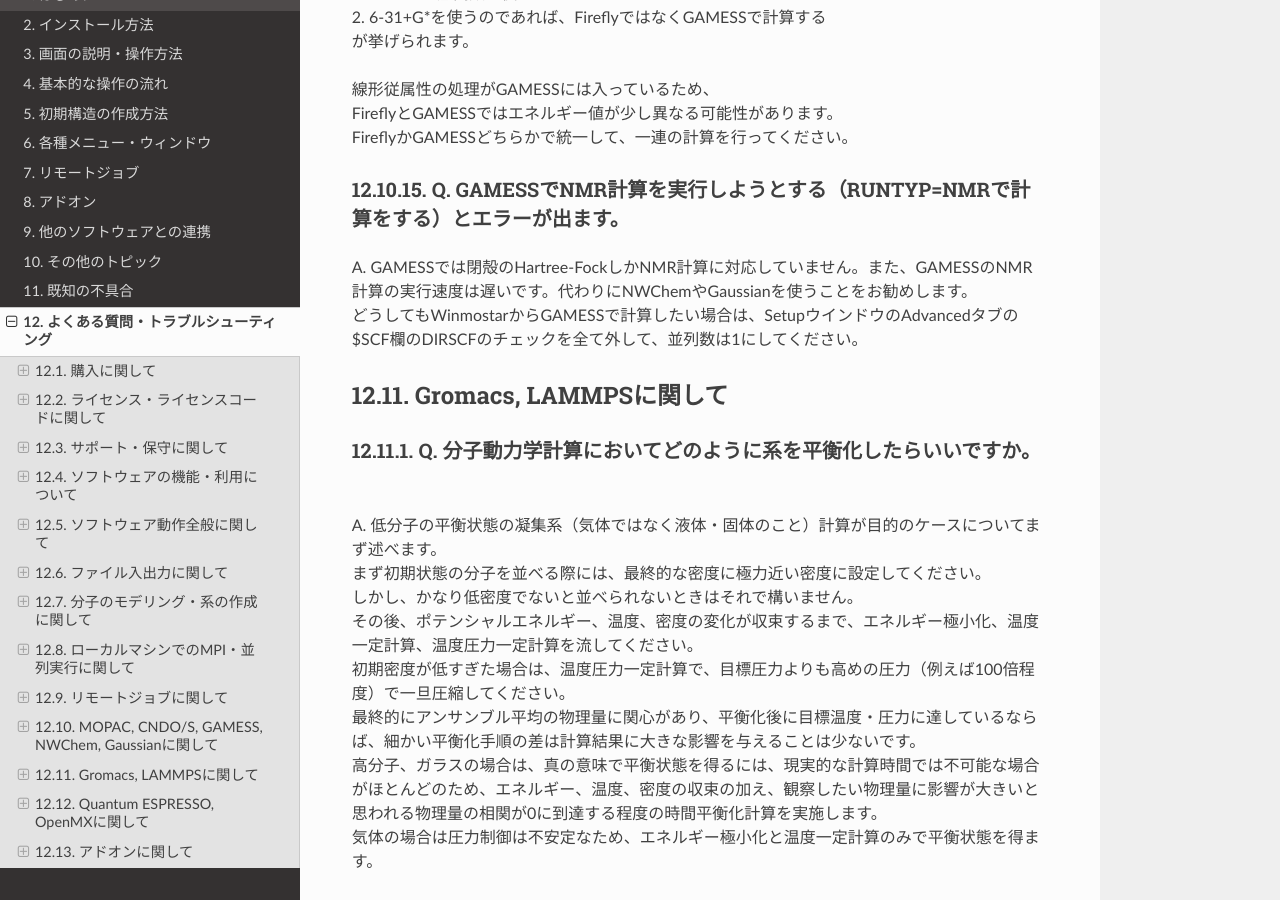
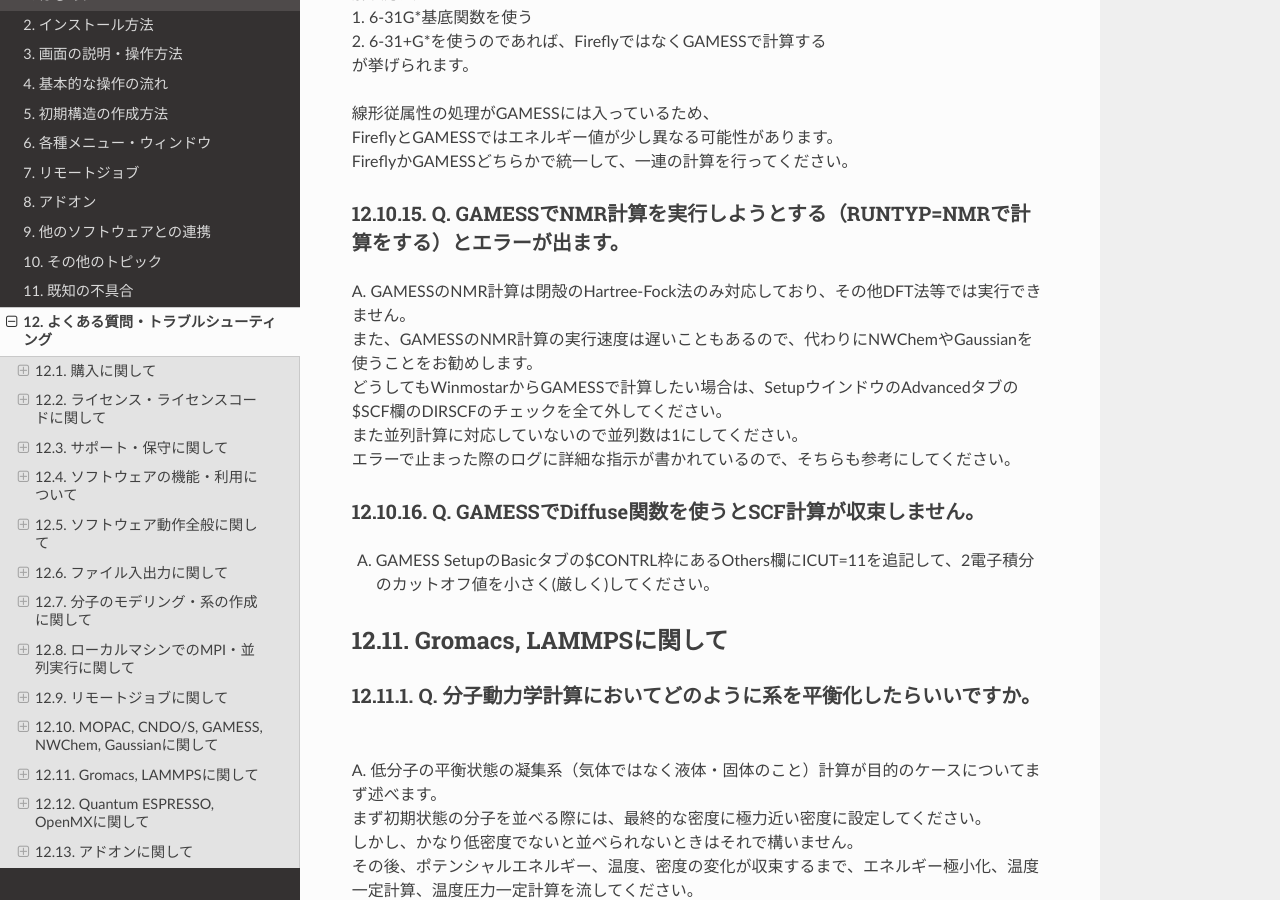
Before and after one commit to X-Ability/winmostar_doc, a Sphinx documentation site: the page built from source/faq/faq.rst, in a window 1280 px wide and 900 px high, scrolled down 18384 px. Built offline with Sphinx 7.4.7 and the Read the Docs theme 2.0.0, drawn with Linux system fonts in a browser that asks for light colours; formulas are drawn with MathJax 3; some of the changed text lies outside the part shown.

Commit message:
FAQ追記

```diff
--- a/source/faq/faq.rst
+++ b/source/faq/faq.rst
@@ -520,8 +520,16 @@ Q. 一部の分子において、Fireflyのoptimaize実行後、分子軌道UVvi
 Q. GAMESSでNMR計算を実行しようとする（RUNTYP=NMRで計算をする）とエラーが出ます。
 ^^^^^^^^^^^^^^^^^^^^^^^^^^^^^^^^^^^^^^^^^^^^^^^^^^^^^^^^^^^^^^^^^^^^^^^^^^^^^^^^^^^^^^^^^^^^^^^^^^^^^^^^^^^^^^^^^^^^^^^^^^^^^^^^^^^^^^^^^^^^^^^^^^^^^^^^^^^^^^^^^^^^^^^^^^^^^^
 
-| A. GAMESSでは閉殻のHartree-FockしかNMR計算に対応していません。また、GAMESSのNMR計算の実行速度は遅いです。代わりにNWChemやGaussianを使うことをお勧めします。
-| どうしてもWinmostarからGAMESSで計算したい場合は、SetupウインドウのAdvancedタブの$SCF欄のDIRSCFのチェックを全て外して、並列数は1にしてください。
+| A. GAMESSのNMR計算は閉殻のHartree-Fock法のみ対応しており、その他DFT法等では実行できません。
+| また、GAMESSのNMR計算の実行速度は遅いこともあるので、代わりにNWChemやGaussianを使うことをお勧めします。
+| どうしてもWinmostarからGAMESSで計算したい場合は、SetupウインドウのAdvancedタブの$SCF欄のDIRSCFのチェックを全て外してください。
+| また並列計算に対応していないので並列数は1にしてください。
+| エラーで止まった際のログに詳細な指示が書かれているので、そちらも参考にしてください。
+
+Q. GAMESSでDiffuse関数を使うとSCF計算が収束しません。
+^^^^^^^^^^^^^^^^^^^^^^^^^^^^^^^^^^^^^^^^^^^^^^^^^^^^^^^^^^^^^
+
+A. GAMESS SetupのBasicタブの$CONTRL枠にあるOthers欄にICUT=11を追記して、2電子積分のカットオフ値を小さく(厳しく)してください。
 
 Gromacs, LAMMPSに関して
 -------------------------------
```
